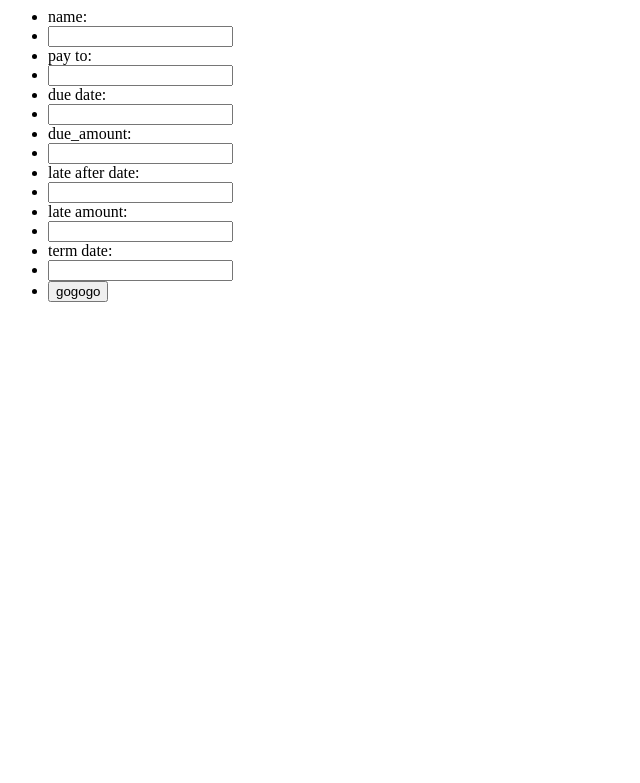
After one commit to enlore/nerdhaus, a Flask app: page /new in a window 1280 px wide. The commit adds this page. Shown: the top 783 px of the page, without its empty margins (0-640 px from the left). Run offline with Flask 2, Linux system fonts and the light colour scheme.

Commit message:
Add create, del routes

```diff
--- a/app.py
+++ b/app.py
@@ -1,4 +1,5 @@
-from flask import Flask, request, render_template
+from flask import Flask, request, render_template, g, redirect, url_for, flash
+import sqlite3
 from bill import Bill
 
 app = Flask(__name__)
@@ -7,21 +8,61 @@ app.secret_key = 'a;lskfdjaio;en lol dev key fas;lknev;soi8evnse'
 
 app.debug = True
 
+app.database = 'db/nerdhaus.db'
+
+def breakpoint():
+    assert app.debug == False
+
+def connect_db():
+    return sqlite3.connect(app.database)
+
+@app.before_request
+def before_request():
+    g.db = connect_db()
+
+@app.teardown_request
+def teardown_request(exception):
+    if hasattr(g, 'db'):
+        g.db.close()
+
 @app.route('/', methods = ['GET'])
 def index():
-    bills = []
-    gw_bill = Bill()
-    elec_bill = Bill()
-    rent = Bill()
+    cur = g.db.execute('SELECT * from bills')
 
-    bills.append(gw_bill)
-    bills.append(elec_bill)
-    bills.append(rent)
+    bills = [dict(name=row[0], due_amount=row[1], late_amount=row[2],
+        due_date=row[3], late_after_date=row[4], termination_date=row[5],
+        pay_to=row[6]) for row in cur.fetchall()]
 
     return render_template('index.html', bills = bills)
 
+@app.route('/new', methods = ['GET'])
+def new_bill():
+    return render_template('new_bill.html')
 
+@app.route('/create_bill', methods = ['POST'])
+def create_bill():
+    sql = "INSERT INTO bills (name, pay_to, due_date, due_amount, late_amount," \
+            + "late_after_date, termination_date) VALUES (?, ?, ?, ?, ?, ?, ?)"
 
+    g.db.execute(sql, [
+            request.form['name'],
+            request.form['pay_to'],
+            request.form['due_date'],
+            request.form['due_amount'],
+            request.form['late_amount'],
+            request.form['late_after_date'],
+            request.form['termination_date']
+        ])
 
+    g.db.commit()
+
+    return redirect(url_for('index'))
+
+@app.route('/delete/<bill_name>', methods = ['DEL'])
+def delete(bill_name):
+    g.db.execute('DEL from bills where name=?', bill_name)
+    g.db.commit()
+
+    return redirect(url_for('index'))
 if __name__ == '__main__':
     app.run()
--- a/templates/index.html
+++ b/templates/index.html
@@ -7,6 +7,7 @@
 <body>
 
 <h1> le Bills </h1>
+    <a href="/new"> new bill </a>
     <ol>
     {% for bill in bills %}
     <hr />
--- /dev/null
+++ b/templates/new_bill.html
@@ -0,0 +1,32 @@
+<html>
+<head>
+</head>
+<body>
+<form method="post" action="/create_bill">
+    <ul>
+        <li><label for="name"> name: </label></li>
+        <li><input id="name" name="name" type="text" /></li>
+
+        <li><label for="pay_to"> pay to: </label></li>
+        <li><input id="pay_to" name="pay_to" type="text" />    </li>
+
+        <li><label for="due_date"> due date: </label></li>
+        <li><input id="due_date" name="due_date" type="text" />    </li>
+
+        <li><label for="due_amount"> due_amount: </label></li>
+        <li><input id="due_amount" name="due_amount" type="text" />    </li>
+
+        <li><label for="late_after_date"> late after date: </label></li>
+        <li><input id="late_after_date" name="late_after_date" type="text" />    </li>
+
+        <li><label for="late_amount"> late amount: </label></li>
+        <li><input id="late_amount" name="late_amount" type="text" />    </li>
+
+        <li><label for="termination_date"> term date: </label></li>
+        <li><input id="termination_date" name="termination_date" type="text" />    </li>
+
+        <li><input type="submit" value="gogogo" /> </li>
+    </ul>
+</form>
+</body>
+</html>
```
